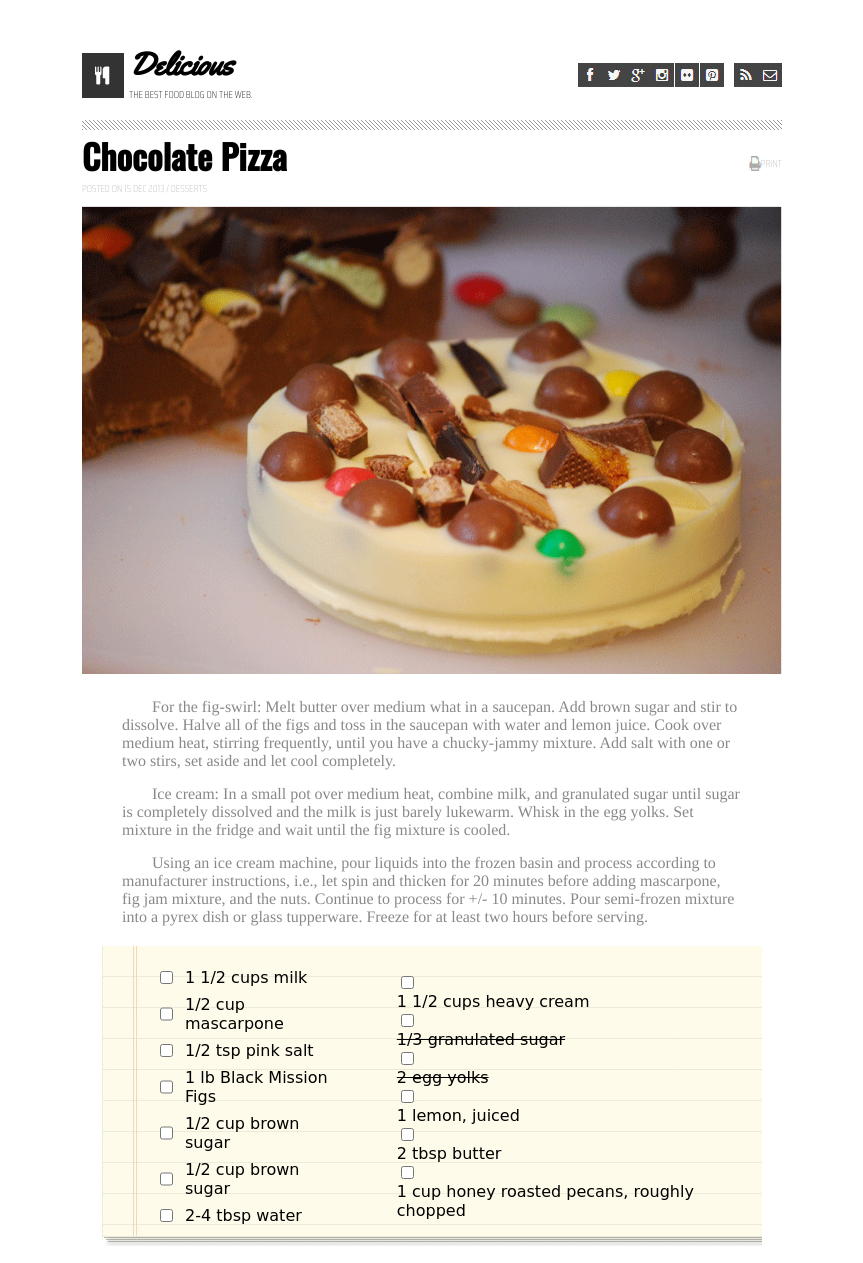
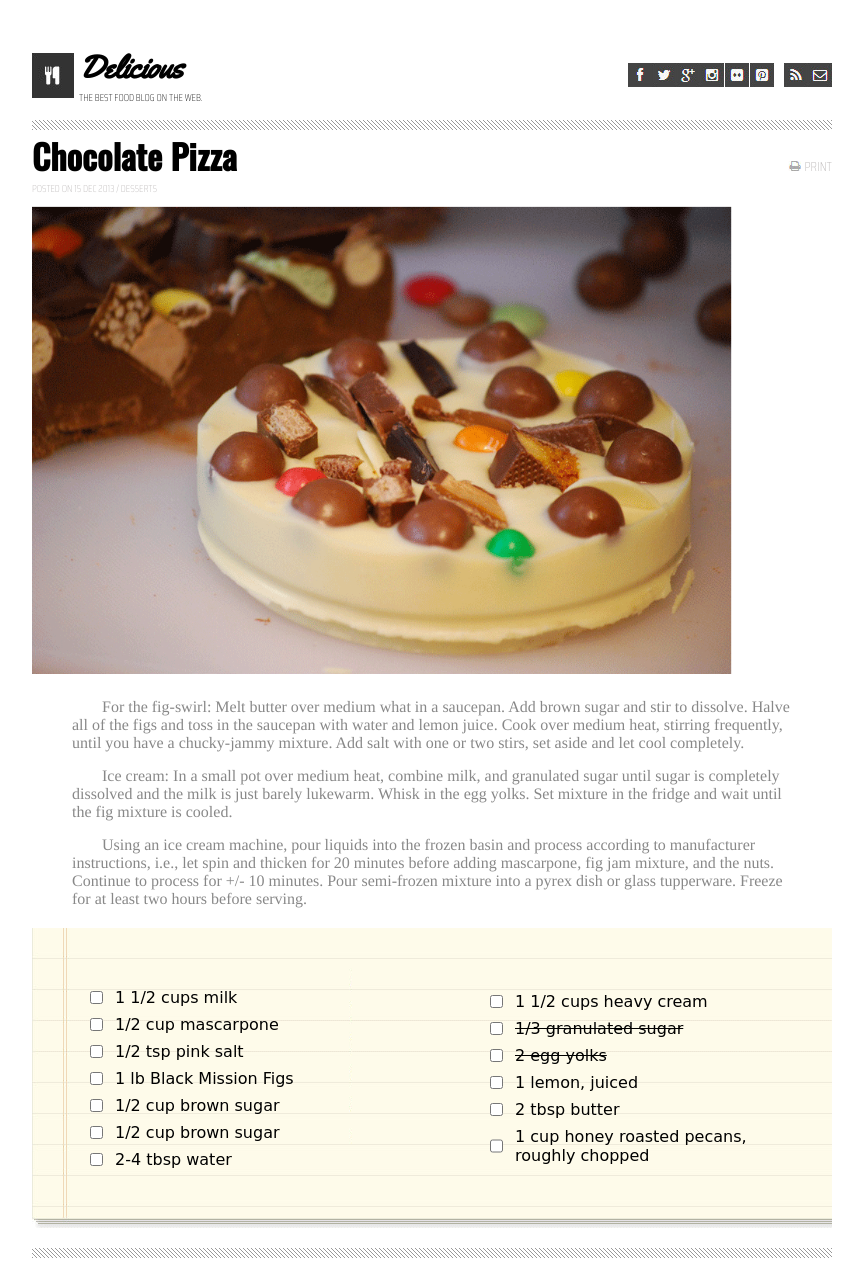
Before and after one commit to bryanakitchen/chocolate-pizza, a plain HTML site: page index.html in a window 1280 px wide. Shown: the top 1263 px of the page, without its empty margins (208-1071 px from the left). Drawn offline with nearby package versions, Linux system fonts and the light colour scheme; a web font is replaced by a local one.

Commit message:
fix list alignment and final atempt to fix background images

```diff
--- a/index.html
+++ b/index.html
@@ -41,9 +41,8 @@
                     <div class="chocolate-pizza-text">Chocolate Pizza</div>
                     <div class="post-date">POSTED ON 15 DEC 2013 / DESSERTS</div>
             </div>
-            <div class="print">
-                <img src="assets-2/print-icon.png" alt="printer image">
-            PRINT</div>
+            <div class="print"><img src="assets-2/print-icon.png" alt="printer image"></div>
+            <div class="print">PRINT</div>
         </section>
         <img class="chocolate-pizza-img" src="assets-2/choco-pizza.png" alt="chocolate pizza">
         <h4 class="instructions">
@@ -53,21 +52,21 @@
         </h4>
         <section class="receipe">
             <div class="receipe-left">
-                <div class="r-1"><input type="checkbox"> 1 1/2 cups milk</div>
-                <div class="r-2"><input type="checkbox"> 1/2 cup mascarpone</div>
-                <div class="r-3"><input type="checkbox"> 1/2 tsp pink salt</div>
-                <div class="r-4"><input type="checkbox"> 1 lb Black Mission Figs</div>
-                <div class="r-5"><input type="checkbox"> 1/2 cup brown sugar</div>
-                <div class="r-6"><input type="checkbox"> 1/2 cup brown sugar</div>
-                <div class="r-7"><input type="checkbox"> 2-4 tbsp water</div>
+                <div class="r-inline"><input type="checkbox"> 1 1/2 cups milk</div>
+                <div class="r-inline"><input type="checkbox"> 1/2 cup mascarpone</div>
+                <div class="r-inline"><input type="checkbox"> 1/2 tsp pink salt</div>
+                <div class="r-inline"><input type="checkbox"> 1 lb Black Mission Figs</div>
+                <div class="r-inline"><input type="checkbox"> 1/2 cup brown sugar</div>
+                <div class="r-inline"><input type="checkbox"> 1/2 cup brown sugar</div>
+                <div class="r-inline"><input type="checkbox"> 2-4 tbsp water</div>
             </div>
-            <div class="receipe-right">
-                <input type="checkbox"> 1 1/2 cups heavy cream
-                <input type="checkbox"><s> 1/3 granulated sugar</s>
-                <input type="checkbox"><s> 2 egg yolks</s>
-                <input type="checkbox"> 1 lemon, juiced
-                <input type="checkbox"> 2 tbsp butter
-                <input type="checkbox"> 1 cup honey roasted pecans, roughly chopped
+            <div class="receipe-left">
+                <div class="r-inline"><input type="checkbox"> 1 1/2 cups heavy cream</div>
+                <div class="r-inline"><input type="checkbox"> <s> 1/3 granulated sugar</s></div>
+                <div class="r-inline"><input type="checkbox"> <s> 2 egg yolks</s></div>
+                <div class="r-inline"><input type="checkbox"> 1 lemon, juiced</div>
+                <div class="r-inline"><input type="checkbox"> 2 tbsp butter</div>
+                <div class="r-inline"><input type="checkbox"> 1 cup honey roasted pecans, roughly chopped</div>
             </div>
         </section>
         <div class="hr"></div>
--- a/styles/style.css
+++ b/styles/style.css
@@ -22,6 +22,7 @@ header {
 
 .header-logo {
     flex: 50%;
+    grid-row: 3/ span 1;
 }
 
 .head-logo-text {
@@ -29,15 +30,15 @@ header {
     font-weight: bolder;
     font-size: 2rem;
     margin-left: 5px;
-    align-items: center;
+    /* align-items: center; */
 
 }
 .head-logo-sub-text {
     font-family: 'Saira Condensed', sans-serif;
     font-size: 10px;
     margin-left: 5px;
-    align-items: center;
-    margin-bottom: 5px;
+    /* align-items: center; */
+    /* margin-bottom: 5px; */
 }
 
 .head-social {
@@ -52,12 +53,11 @@ header {
 }
 
 .hr {
-    background-image: url("/assets-2/hr-img.png");
+    background-image: url('/assets-2/hr-img.png');
     background-repeat: repeat;
     margin-top: 20px;
     width: 100%;
     height: 10px;
-    grid-row: 2/ span 1;
 }
 
 .chocolate-print-row {
@@ -87,11 +87,12 @@ header {
 
 .print {
     font-family: 'Saira Condensed', sans-serif;
-    font-size: 10px;
+    font-size: 13px;
     color: rgb(184, 180, 180);
     display: flex;
     flex-direction: row;
     justify-content: end;
+    margin-left: 3px;
 }
 
 .chocolate-pizza-img {
@@ -118,63 +119,28 @@ p {
 .receipe {
     font-family: 'Chilanka', cursive;
     height: 300px;
-    background-image: url("/assets-2/list-bg.png");
+    background-image: url('/assets-2/list-bg.png');
     display: flex;
     flex-direction: row;
     align-items: center;
-    margin: 20px;
     grid-row: 6/ span 1;
+    grid-template-columns: 50% 50%;
 }
 
 .receipe-left {
-    font-family: 'Chilanka', cursive;
+    grid-column: 1/ span 1;
     margin: 50px;
+    width: 300px;
 }
 
-.r-1 {
-    display: flex;
-    flex-direction: row;
-    padding: 4px;
-}
-.r-2 {
-    display: flex;
-    flex-direction: row;
-    padding: 4px;
-}
-.r-3 {
-    display: flex;
-    flex-direction: row;
-    padding: 4px;
-}
-.r-4 {
-    display: flex;
-    flex-direction: row;
-    padding: 4px;
-}
-.r-5 {
-    display: flex;
-    flex-direction: row;
-    padding: 4px;
-}
-.r-6 {
-    display: flex;
-    flex-direction: row;
-    padding: 4px;
-}
-.r-7 {
+.r-inline {
     display: flex;
     flex-direction: row;
     padding: 4px;
 }
 
-/* I only did one side because there has got to be a better way to accomplish this. */
 .receipe-right {
-    margin-right: 30px;
-    /* the below code does not work */
-    /* display: flex;
-    flex-direction: row;
-    flex-wrap: wrap;
-    padding: 3px; */
+    grid-column: 2/ span 1;
 }
 
 input {
```
